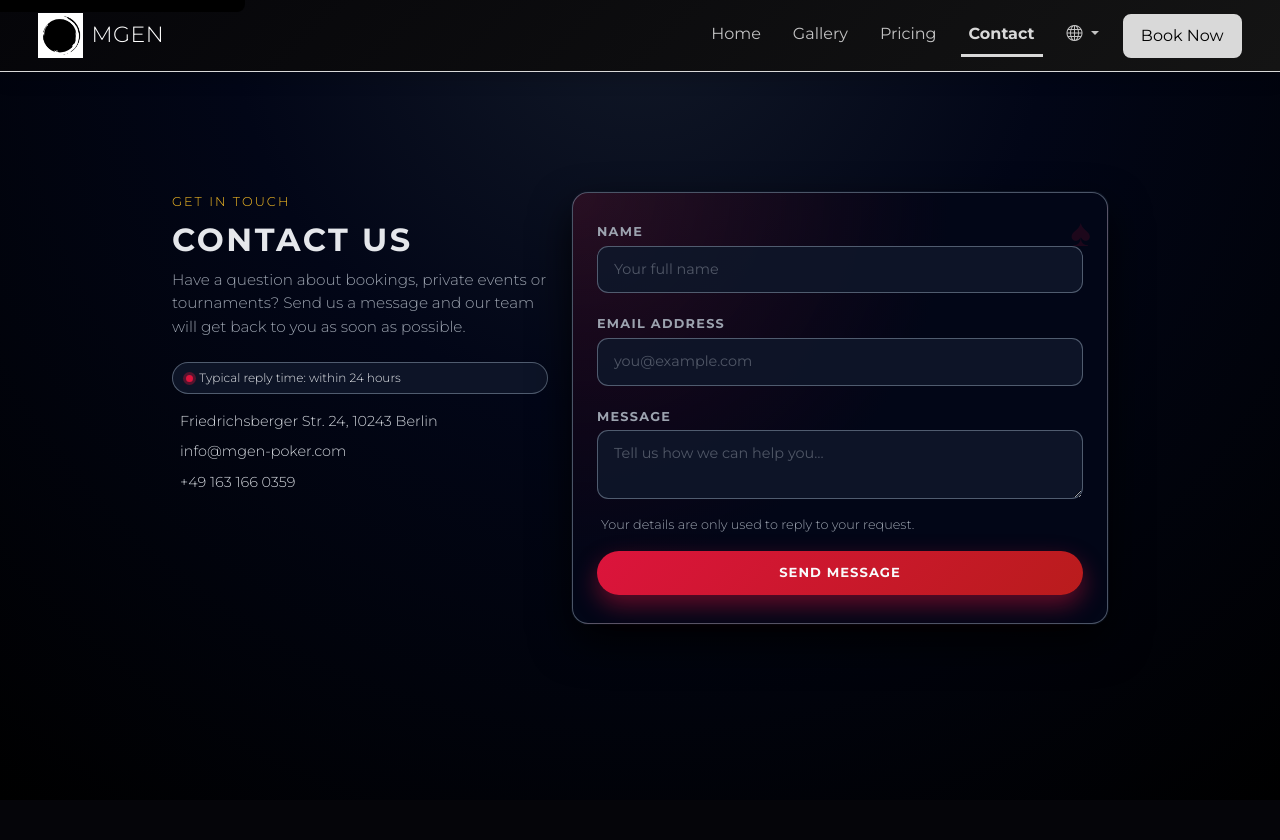
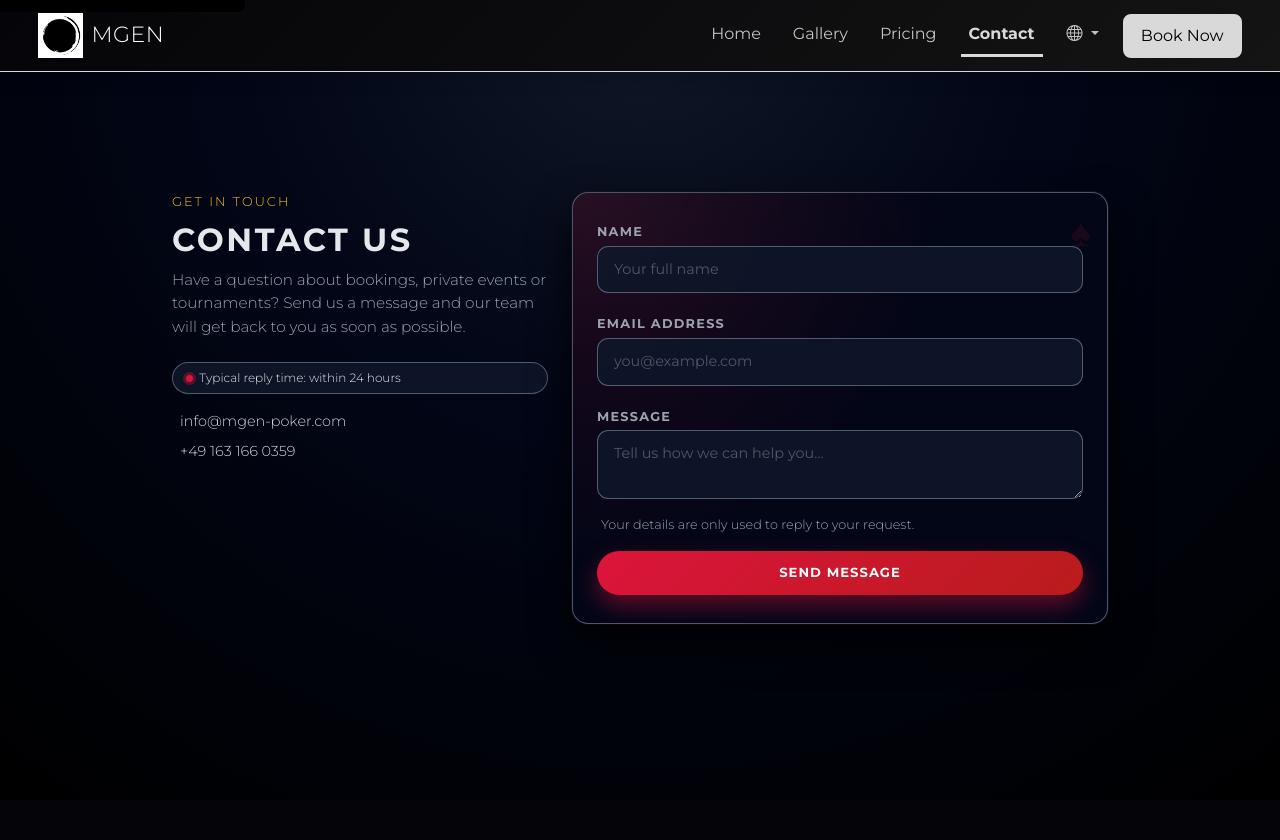
Before and after one commit to mic2025476/poker_website, a Django app: page /contact/ in a window 1280 px wide. Shown: the top 840 px of the page. Run offline with Django 4.2, Linux system fonts and the light colour scheme; parts of the project's set-up code (start-up, migrations or seed data) failed here and were passed over; some libraries are stand-ins or nearby versions.

Commit message:
removed address from contact

```diff
--- a/templates/contact/contact.html
+++ b/templates/contact/contact.html
@@ -204,7 +204,6 @@
             <span>{% trans "Typical reply time:" %}  {% trans "within 24 hours" %}</span>
           </div>
 
-          <div><i class="fas fa-map-marker-alt me-2 text-danger"></i> Friedrichsberger Str. 24, 10243 Berlin</div>
           <div><i class="fas fa-envelope me-2 text-danger"></i>
             <a href="mailto:info@mgen-poker.com">info@mgen-poker.com</a>
           </div>
```
